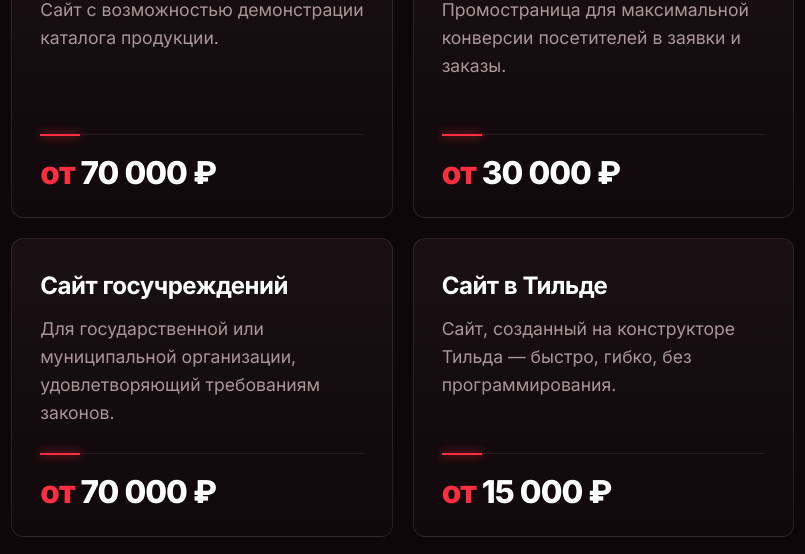
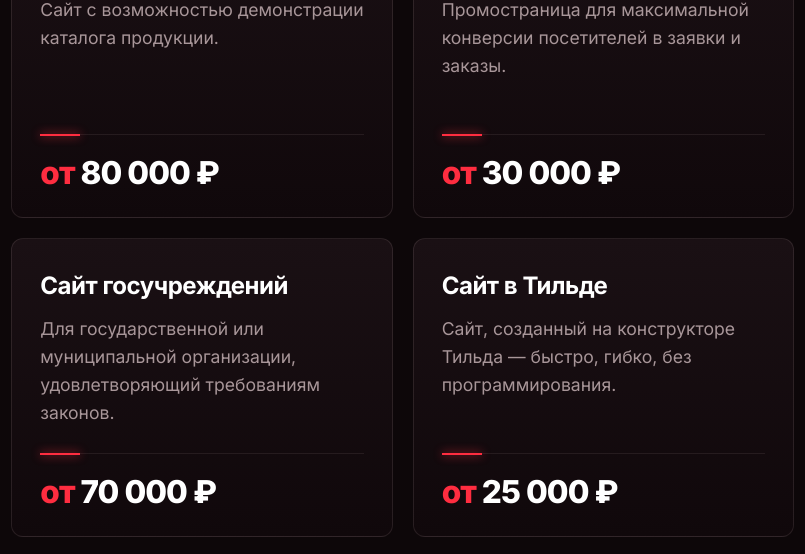
Before and after one commit to KEVERS90/Razraaaab, a website: page index.html in a window 1280 px wide. Shown: the part 3960-4514 px from the top of the page, 438-1243 px from the left. Drawn offline with Linux system fonts and the light colour scheme.

Commit message:
Update index.html

```diff
--- a/index.html
+++ b/index.html
@@ -1550,7 +1550,7 @@
             <div class="price-card">
                 <h3>Сайт с каталогом товаров</h3>
                 <p class="price-desc">Сайт с возможностью демонстрации каталога продукции.</p>
-                <div class="price-value"><span>от</span> 70 000 ₽</div>
+                <div class="price-value"><span>от</span> 80 000 ₽</div>
             </div>
 
             <div class="price-card">
@@ -1574,7 +1574,7 @@
             <div class="price-card">
                 <h3>Сайт в Тильде</h3>
                 <p class="price-desc">Сайт, созданный на конструкторе Тильда — быстро, гибко, без программирования.</p>
-                <div class="price-value"><span>от</span> 15 000 ₽</div>
+                <div class="price-value"><span>от</span> 25 000 ₽</div>
             </div>
 
             <div class="price-card">
```
